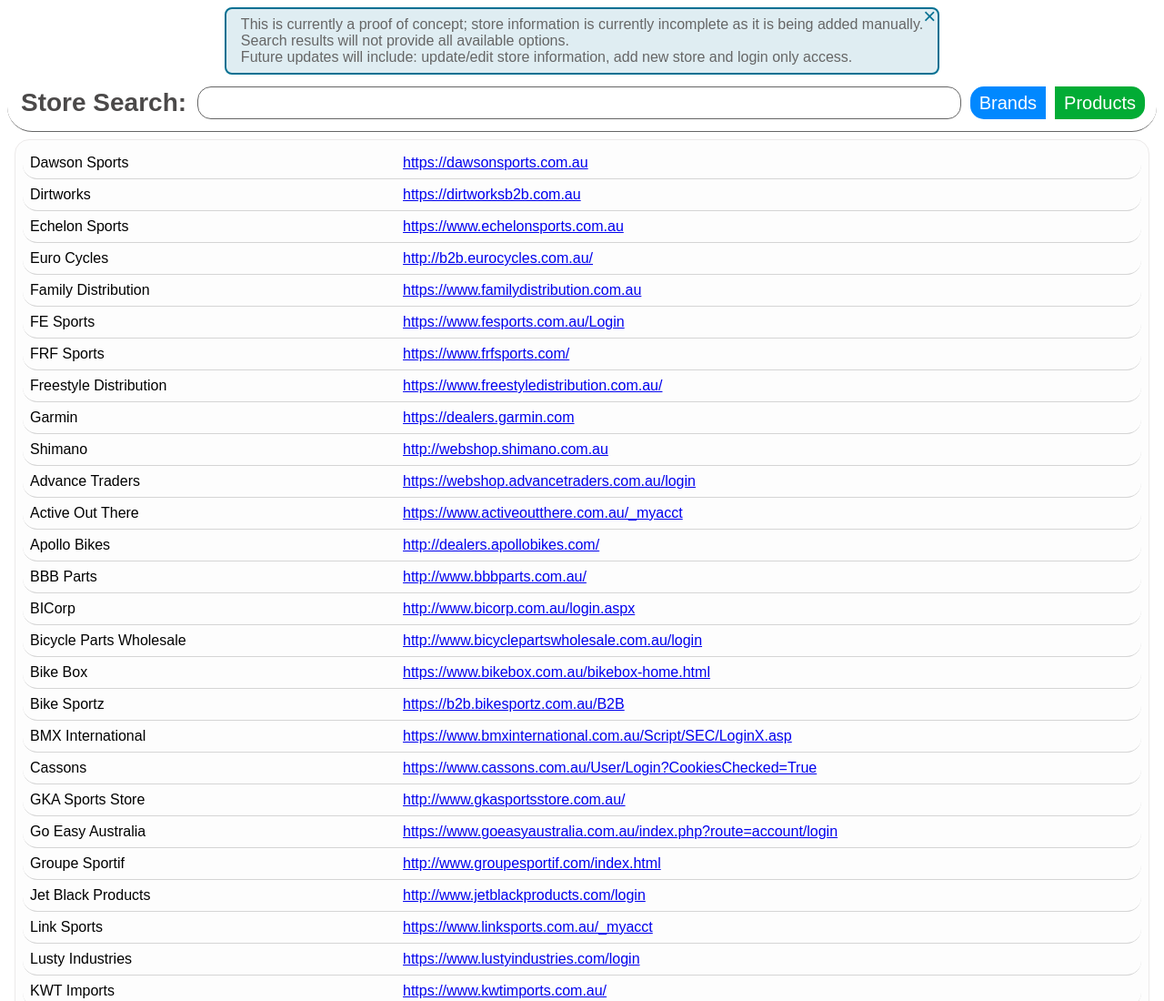
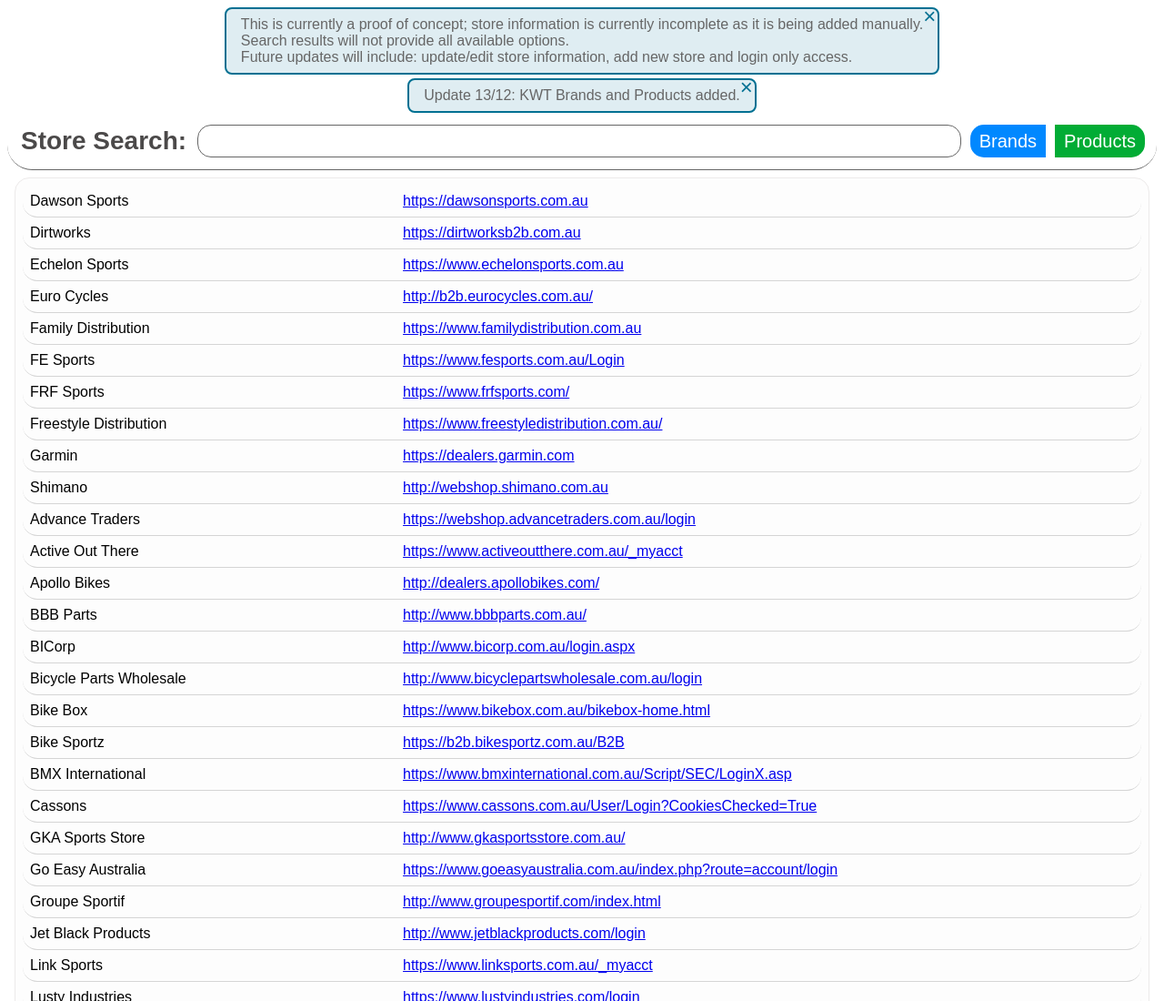
Before and after one commit to auxcodes/store-brand-reference, a plain HTML site: page index.html in a window 1280 px wide. Shown: the top 1100 px of the page at 91% size. Drawn offline with Linux system fonts and the light colour scheme.

Commit message:
Add KWT products, add updat notification

```diff
--- a/index.html
+++ b/index.html
@@ -25,12 +25,15 @@
             <span onclick="document.getElementById('notif-01').style.display='none'" class="notif-close"
                 title="Close Modal">&times;</span>
             <span class="notif-text">This is currently a proof of concept; store information is currently incomplete as
-                it
-                is being added
-                manually. </span><br />
+                it is being added manually. </span><br />
             <span class="notif-text">Search results will not provide all available options. </span><br />
             <span class="notif-text">Future updates will include: update/edit store information, add new store and login
                 only access.</span>
+        </div>
+        <div id="notif-02" class="notification-bar">
+            <span onclick="document.getElementById('notif-02').style.display='none'" class="notif-close"
+                title="Close Modal">&times;</span>
+            <span class="notif-text">Update 13/12: KWT Brands and Products added. </span>
         </div>
         <div class="search-bar">
             <form id="form-search" class="search-form">
```
Also changed, not shown: assets/store-data.json (+1 -1 lines).
